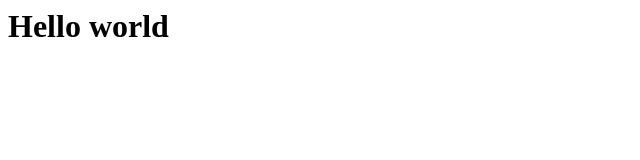
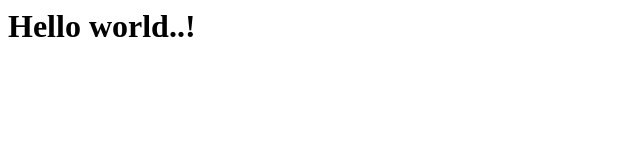
Before and after one commit to NandiniSaxena/aws-repo, a plain HTML site: page index.html in a window 1280 px wide. Shown: the full height of the page, 0-640 px from the left. Drawn offline with Linux system fonts and the light colour scheme.

Commit message:
Second commit

```diff
--- a/index.html
+++ b/index.html
@@ -1 +1 @@
-<h1>Hello world</h1>
+<h1>Hello world..!</h1>
```
